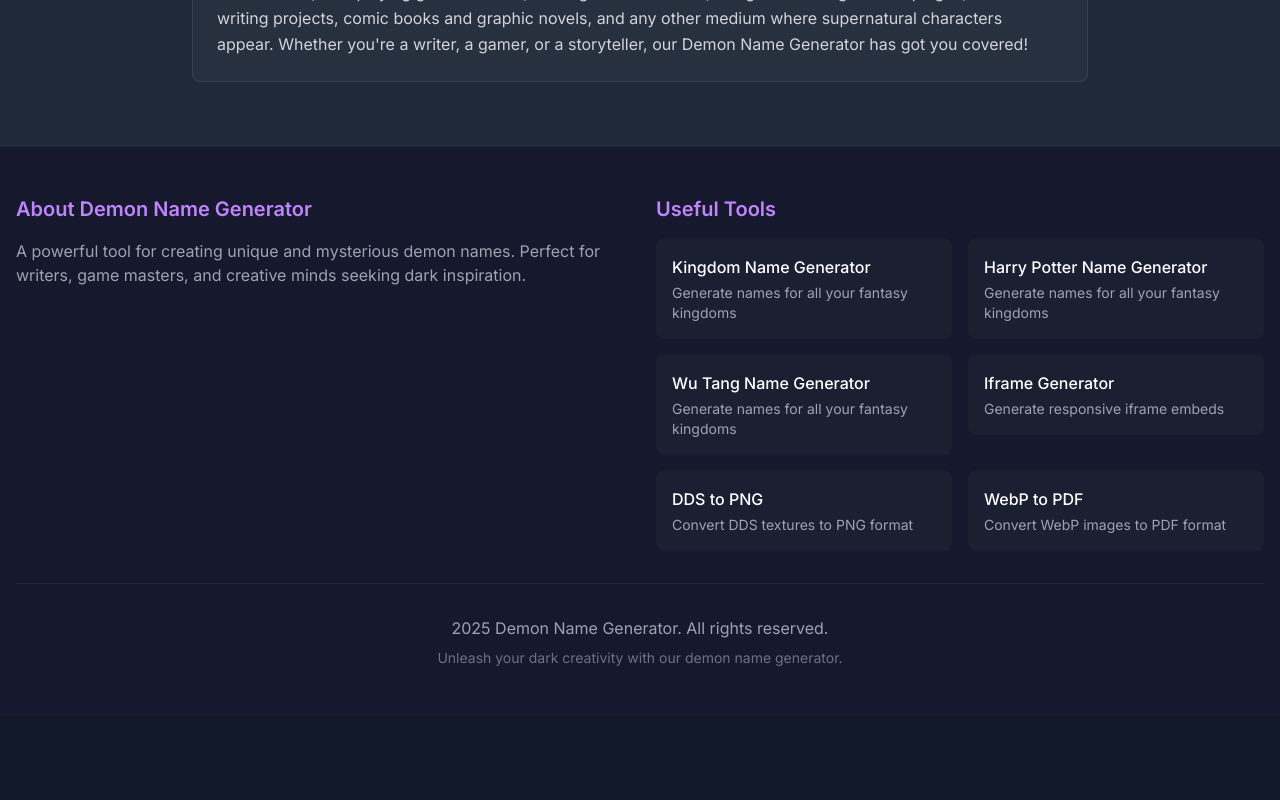
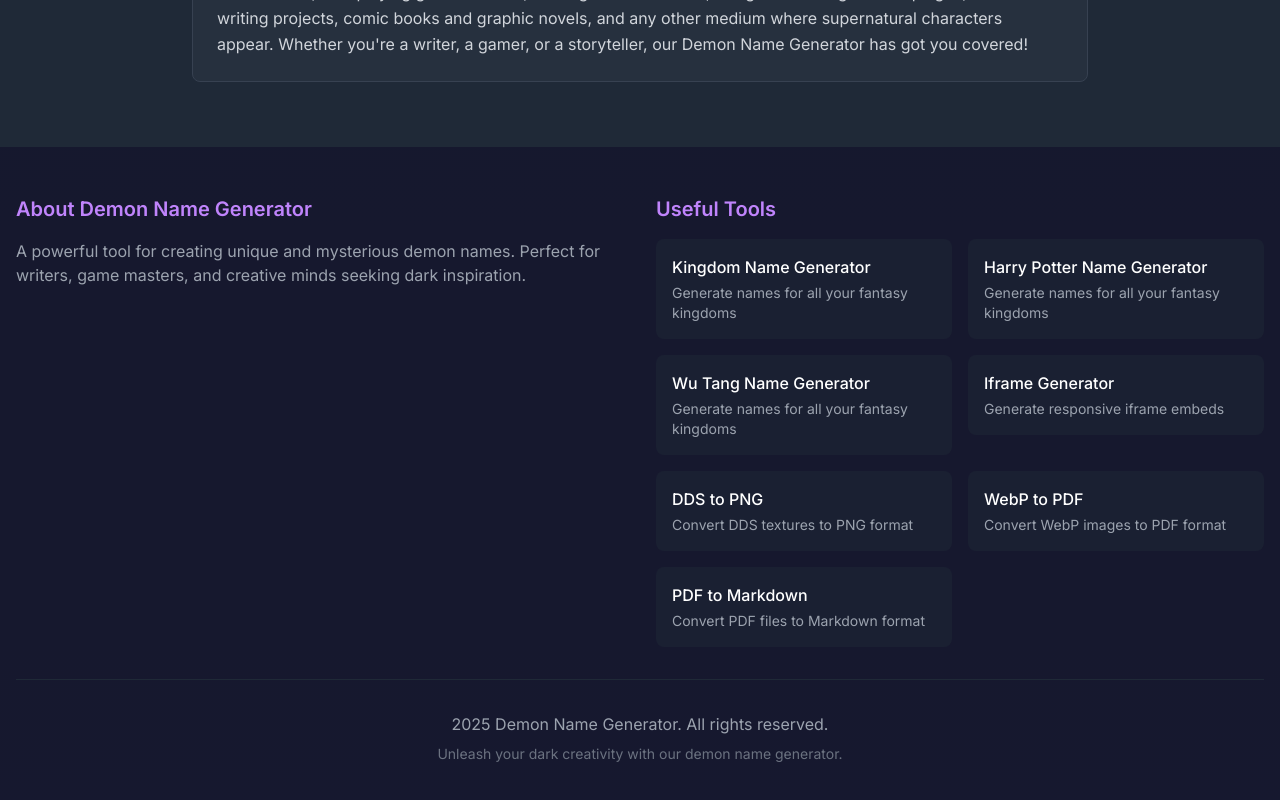
Before and after one commit to EdwardMatthews/demonnamegenerator, a Next.js app: page / in a window 1280 px wide. Shown: the part 4682-5482 px from the top of the page. Before the commit the page ends 5398 px from the top, so only its background shows below. Built offline with nearby package versions, Linux system fonts and the light colour scheme; no server answers.

Commit message:
add new links

```diff
--- a/src/components/Footer.tsx
+++ b/src/components/Footer.tsx
@@ -29,6 +29,11 @@ export default function Footer() {
       title: 'WebP to PDF',
       url: 'https://webptopdf.com/',
       description: 'Convert WebP images to PDF format'
+    },
+    {
+      title: 'PDF to Markdown',
+      url: 'https://pdftomarkdown.pro/',
+      description: 'Convert PDF files to Markdown format'
     }
   ]
 
```
